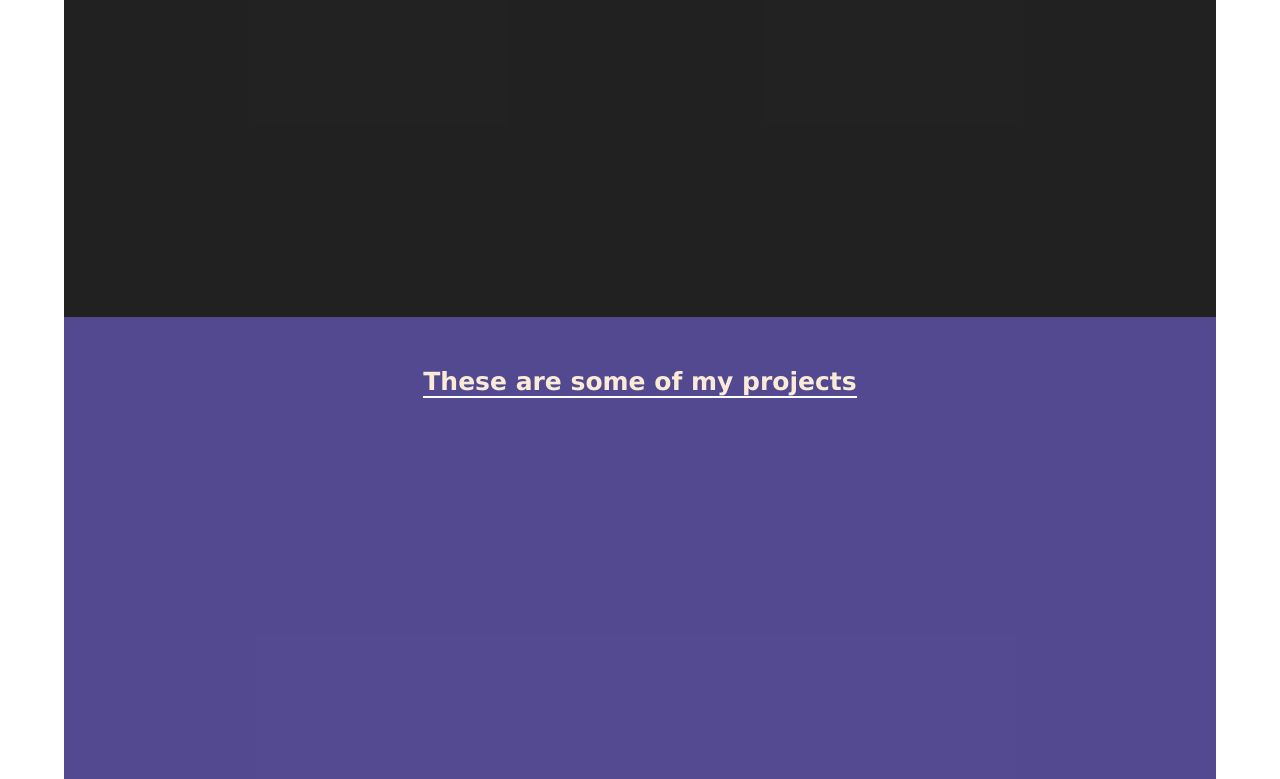
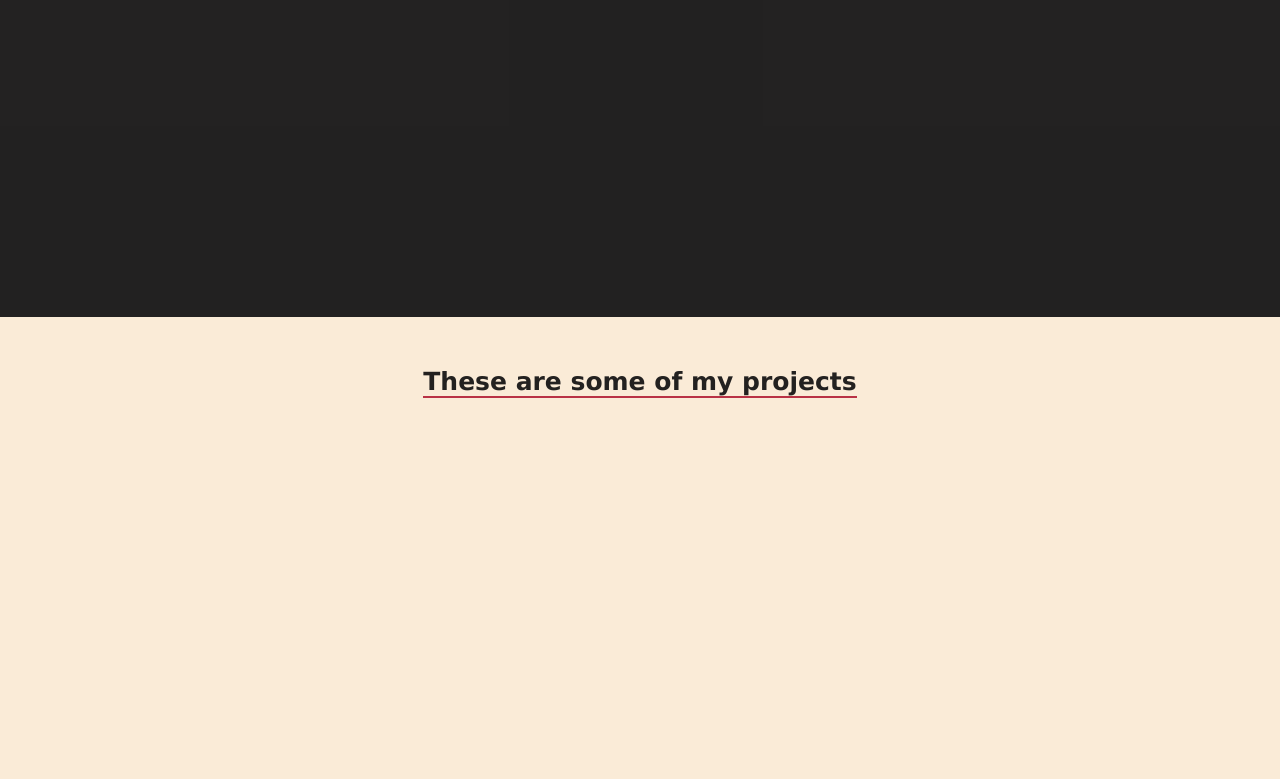
Before and after one commit to Adelani10/mywebsite, a plain HTML site: page index.html in a window 1280 px wide. Shown: the part 383-1162 px from the top of the page. Drawn offline with Linux system fonts and the light colour scheme.

Commit message:
new update

```diff
--- a/index.html
+++ b/index.html
@@ -79,9 +79,7 @@
             <div>
                 <p> All the projects and contact details are active</p>
             </div>
-            <div>
-                <p>Created for freeCodeCamp </p>
-            </div>
+
         </footer>
     </div>
 
--- a/style.css
+++ b/style.css
@@ -5,13 +5,13 @@
 .container{
     /* font-family: Verdana, Geneva, Tahoma, sans-serif; */
     max-width: 100vw;
-    width: 90%;
+    width: 100%;
     margin: 0 auto;
     font-family: Verdana, Geneva, Tahoma, sans-serif;
 }
 header{
     max-width: 100vw;
-    width: 90%;
+    width: 100%;
     margin: 0 auto;
     display: flex;
     justify-content: flex-end;
@@ -53,15 +53,16 @@ header a:hover{
 }
 .projects{
     height: 700px;
-    background-color: rgba(65, 54, 133, 0.9);
+    background-color: antiquewhite;
     text-align: center;
+    /* color: rgba(23, 22, 22, 0.949); */
 }
 .projects h5{
-    color: antiquewhite;
+    color: rgba(23, 22, 22, 0.949);
     display: inline-block;
     padding-top: 50px;
     font-size: 25px;
-    border-bottom: 2px solid #fff;
+    border-bottom: 2px solid rgba(174, 18, 44, 0.851);
 }
 
 .lastly{
@@ -112,6 +113,5 @@ footer{
     display: flex;
     font-size: 10px;
     height: 50px;
-    justify-content: space-evenly;
     align-items: center;
 }
```
